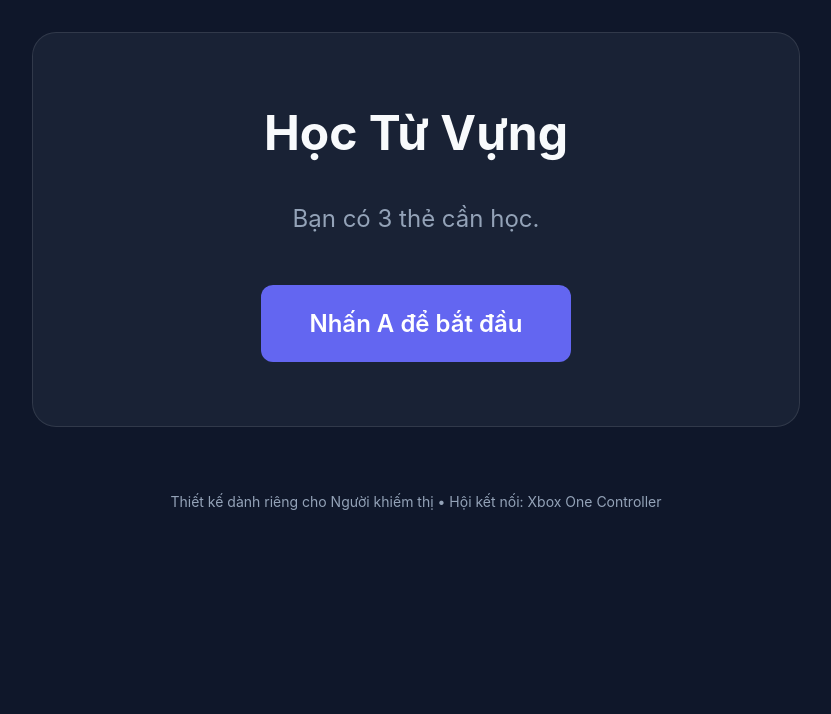
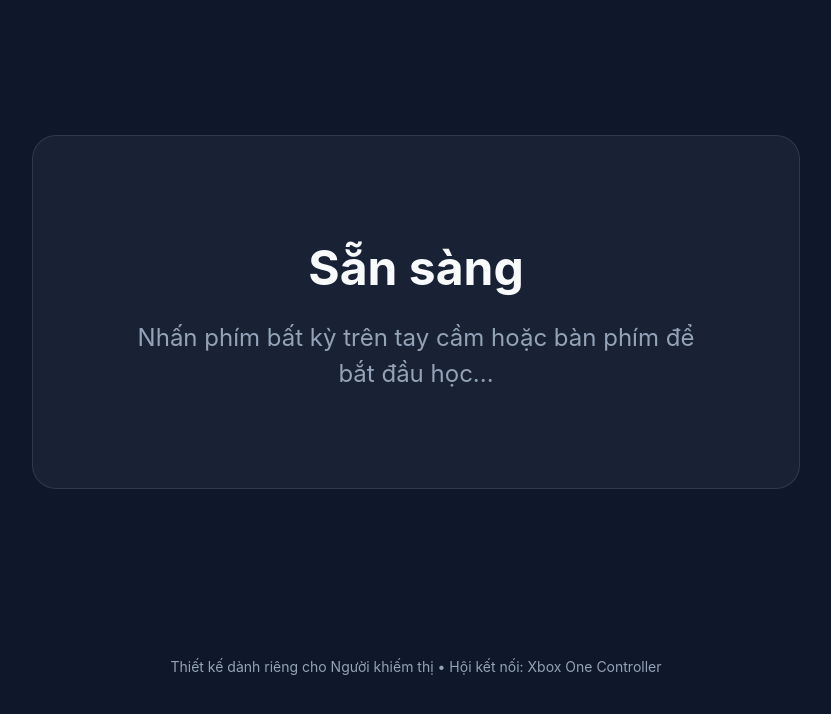
Before and after one commit to 1dragon-xyz/hoc-tu-vung-anki, a Next.js app: page / in a window 1280 px wide. Shown: the top 714 px of the page, without its empty margins (224-1055 px from the left). Built offline with nearby package versions, Linux system fonts and the light colour scheme; what ts-fsrs would draw is missing.

Commit message:
refactor: remove welcome screen for extreme minimalism

```diff
--- a/components/FlashcardPlayer.js
+++ b/components/FlashcardPlayer.js
@@ -110,7 +110,7 @@ export default function FlashcardPlayer({ cards }) {
         const handleKeyDown = (e) => {
             const key = e.key.toLowerCase();
             if (!isGameStarted) {
-                if (key === 'a' || key === ' ' || key === 'enter') {
+                if (['a', 'b', 'y', ' ', 'enter'].includes(key)) {
                     e.preventDefault();
                     startPractice();
                 }
@@ -125,7 +125,7 @@ export default function FlashcardPlayer({ cards }) {
 
         window.handleGamepadButton = (btnIdx) => {
             if (!isGameStarted) {
-                if (btnIdx === 0) startPractice();
+                startPractice();
                 return;
             }
             if (btnIdx === 0) handleRating(Rating.Again);
@@ -136,31 +136,16 @@ export default function FlashcardPlayer({ cards }) {
         return () => window.removeEventListener('keydown', handleKeyDown);
     }, [isGameStarted, handleRating, repeatCard, startPractice]);
 
-    if (!isGameStarted) {
-        return (
-            <div className="glass fade-in" style={{ padding: '4rem', textAlign: 'center' }}>
-                <h1 style={{ fontSize: '3rem', marginBottom: '2rem' }}>Học Từ Vựng</h1>
-                <p style={{ fontSize: '1.5rem', color: 'var(--text-muted)', marginBottom: '3rem' }}>
-                    {sessionCards.length > 0
-                        ? `Bạn có ${sessionCards.length} thẻ cần học.`
-                        : 'Hôm nay bạn đã học hết các thẻ rồi!'}
-                </p>
-                {sessionCards.length > 0 && (
-                    <button
-                        onClick={startPractice}
-                        className="btn-primary"
-                        style={{ fontSize: '1.5rem', padding: '1.5rem 3rem' }}
-                    >
-                        Nhấn A để bắt đầu
-                    </button>
-                )}
-            </div>
-        );
-    }
-
     return (
         <div className="fade-in" style={{ height: '70vh', display: 'flex', flexDirection: 'column', justifyContent: 'center', alignItems: 'center' }}>
             <div className="glass" style={{ width: '100%', padding: '4rem', textAlign: 'center', position: 'relative' }}>
+                {!isGameStarted ? (
+                    <div style={{ padding: '2rem' }}>
+                        <h2 style={{ fontSize: '3rem', marginBottom: '1rem' }}>Sẵn sàng</h2>
+                        <p style={{ fontSize: '1.5rem', color: 'var(--text-muted)' }}>Nhấn phím bất kỳ trên tay cầm hoặc bàn phím để bắt đầu học...</p>
+                    </div>
+                ) : (
+                    <>
                         <div style={{ position: 'absolute', top: '1rem', right: '2rem', color: 'var(--text-muted)' }}>
                             {currentIndex + 1} / {sessionCards.length}
                         </div>
@@ -200,6 +185,8 @@ export default function FlashcardPlayer({ cards }) {
                                 <span style={{ color: 'var(--text-main)' }}>Đã thuộc</span>
                             </button>
                         </div>
+                    </>
+                )}
             </div>
         </div>
     );
```
Lines whose indentation alone changed are shown as unchanged.
